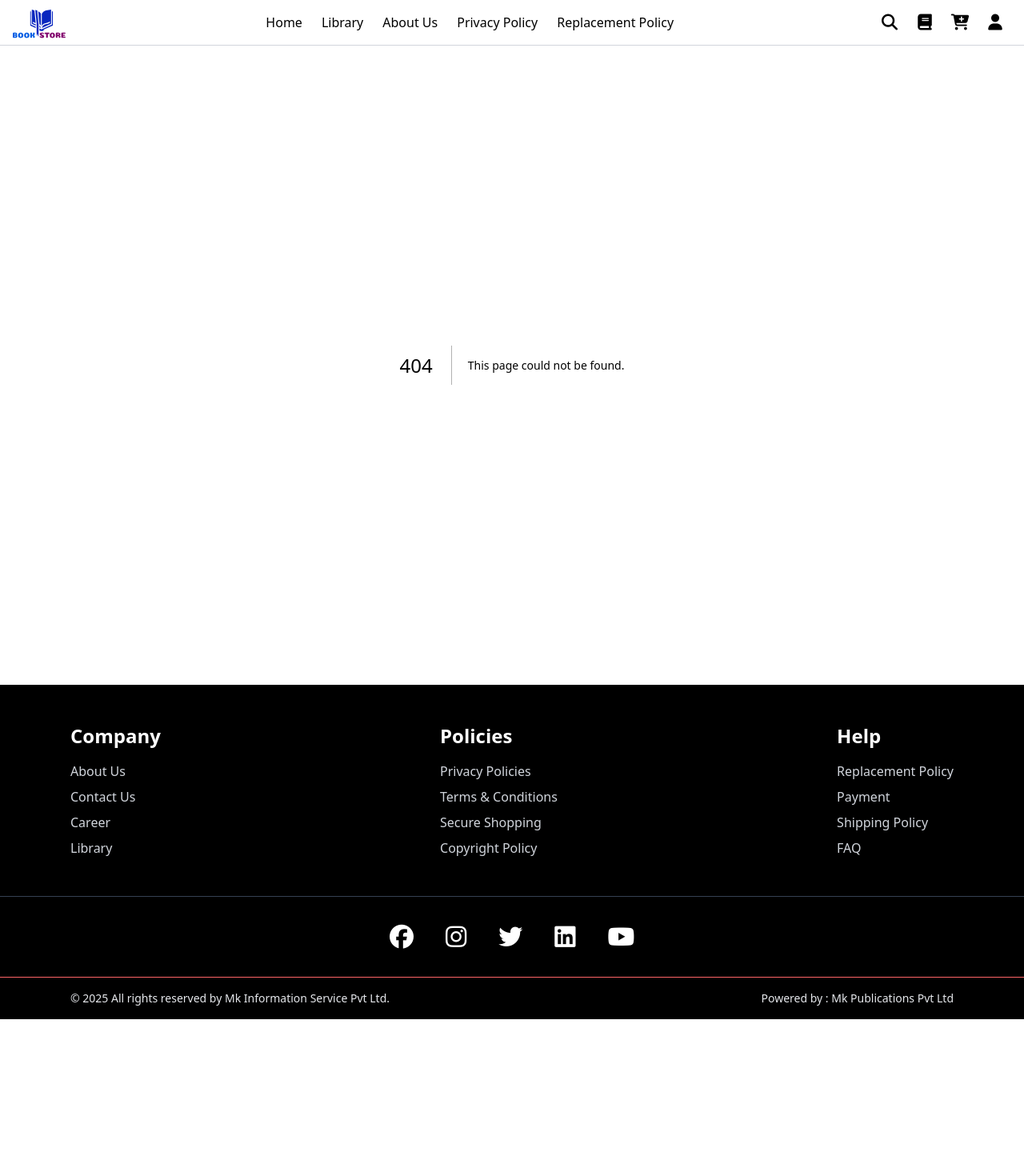
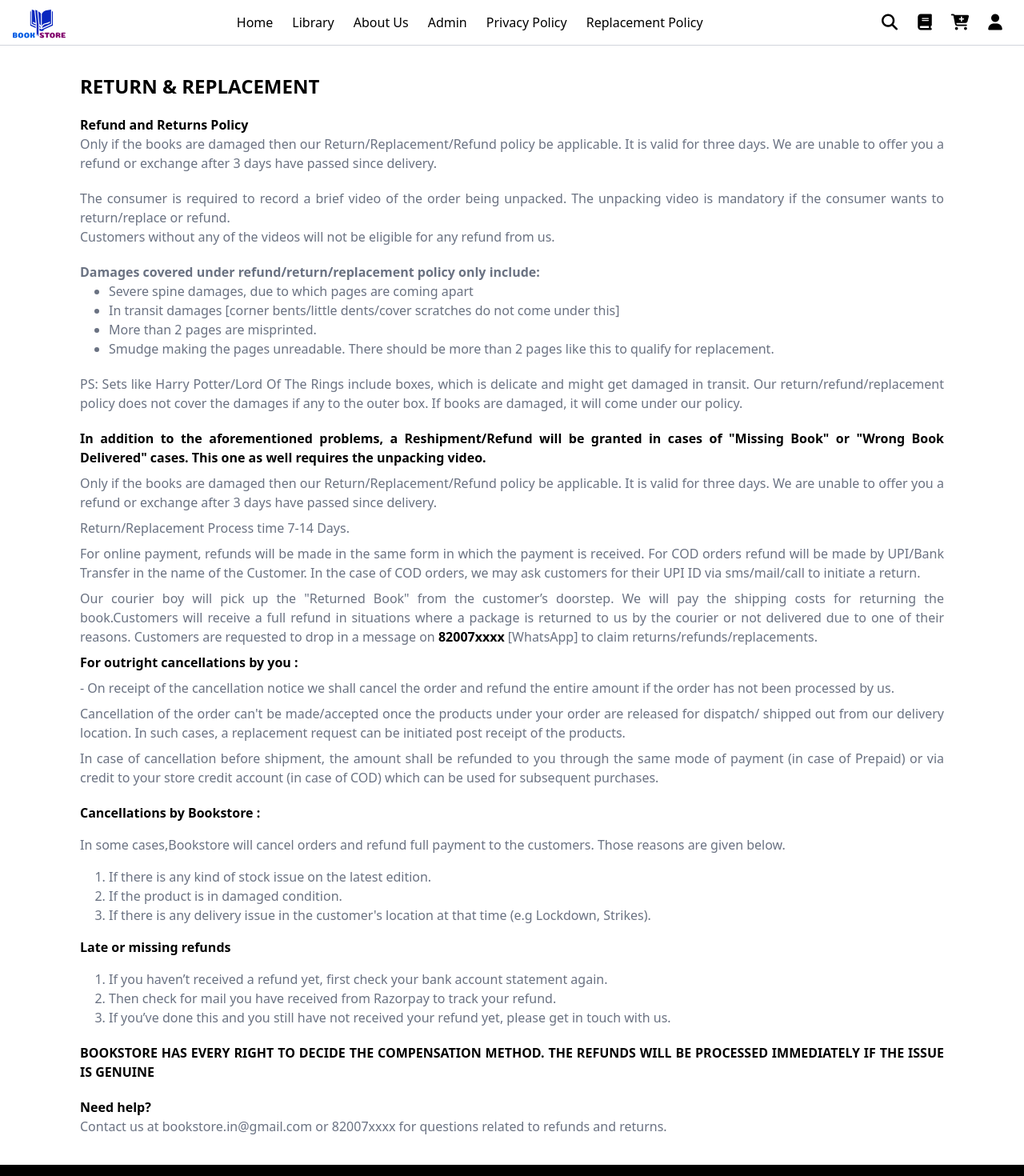
Before and after one commit to Rahulptl2004/Book-Store, a Next.js app: page /replacement in a window 1280 px wide. Before the commit this address had no page. Shown: the top 1470 px of the page at 80% size. Before the commit the page ends 1274 px from the top, so only its background shows below. Built offline with nearby package versions, Linux system fonts and the light colour scheme.

Commit message:
some changes

```diff
--- /dev/null
+++ b/src/app/privacy/page.tsx
@@ -0,0 +1,48 @@
+import React from 'react'
+
+const page = () => {
+    return (
+        <div className='w-full flex justify-center p-9'>
+            <div className='w-270 h-auto flex flex-col gap-5'>
+                <div>
+                    <div className='font-semibold text-3xl py-4'>
+                        <h1>Privacy Policy</h1>
+                    </div>
+                    <div className='font-sans  list-disc uppercase  '>
+                        <p className='first-letter:text-2xl text-l text-gray-600'>BookStore is committed to ensuring that your privacy is protected. Should we ask you to provide certain information by which you can be identified when using this website, then you can be assured that it will only be used in accordance with this privacy statement. BookStore may change this policy from time to time by updating this page.</p>
+                    </div>
+                    <ul className='list-disc pl-8 uppercase py-2 flex flex-col gap-2  text-gray-600'>
+                        <li>
+                            Name, Contact information including email address.
+                        </li>
+                        <li>
+                            Demographic information such as postcode, preferences, and interests.
+                        </li>
+                    </ul>
+                </div>
+
+                <div className='uppercase'>
+                    <span className='font-semibold'>WHAT WE DO WITH THE INFORMATION WE GATHER</span>
+                    <div className='text-gray-600 text-justify'>
+                        <p>
+                            We require this information to understand your needs and provide you with a better service, and in particular for the following reasons:
+                        </p>
+                        <ul className='list-disc pl-8 uppercase py-7 flex flex-col gap-2'>
+                            <li>We may use the information to improve our products and services.</li>
+                            <li>We may periodically send promotional emails about new products, special offers, or other information which we think you may find interesting using the email address which you have provided.</li>
+                            <li>From time to time, we may also use your information to contact you for market research purposes. We may contact you by email, phone, fax, or mail. We may use the information to customize the website according to your interests.</li>
+                        </ul>
+                    </div>
+                </div>
+                <div>
+                    <h1 className='font-semibold text-xl'>SECURITY</h1>
+                    <div>
+                        <p className='first-letter:text-2xl text-l text-gray-600 uppercase'>We are committed to ensuring that your information is secure. In order to prevent unauthorized access or disclosure, we have put in place suitable physical, electronic, and managerial procedures to safeguard and secure the information we collect online. We don't offer, lease, or credit your personal information to outsiders without your consent. We will disclose your personal information if only required by law or in good faith belief that such actions are necessary for the following circumstances.</p>
+                    </div>
+                </div>
+            </div>
+        </div>
+    )
+}
+
+export default page
--- /dev/null
+++ b/src/app/replacement/page.tsx
@@ -0,0 +1,75 @@
+import React from 'react'
+
+const page = () => {
+    return (
+        <div className='w-full flex justify-center p-9 text-justify'>
+            <div className='w-270 h-auto flex flex-col gap-5'>
+                <div className='font-semibold text-2xl'>
+                    <h1>RETURN & REPLACEMENT</h1>
+                </div>
+                <div>
+                    <span className='font-semibold'>Refund and Returns Policy</span>
+                    <p className='text-gray-500'>Only if the books are damaged then our Return/Replacement/Refund policy be applicable. It is valid for three days. We are unable to offer you a refund or exchange after 3 days have passed since delivery.</p>
+                </div>
+
+                <div>
+                    <p className='text-gray-500'>The consumer is required to record a brief video of the order being unpacked. The unpacking video is mandatory if the consumer wants to return/replace or refund.</p>
+                    <p className='text-gray-500'>Customers without any of the videos will not be eligible for any refund from us.</p>
+                </div>
+                <div className='text-gray-500'>
+                    <p className='font-semibold'>Damages covered under refund/return/replacement policy only include:</p>
+                    <ul className='list-disc pl-9'>
+                        <li>Severe spine damages, due to which pages are coming apart</li>
+                        <li>In transit damages [corner bents/little dents/cover scratches do not come under this]</li>
+                        <li>More than 2 pages are misprinted.</li>
+                        <li>Smudge making the pages unreadable. There should be more than 2 pages like this to qualify for replacement.</li>
+                    </ul>
+                </div>
+                <div className='text-gray-500'>
+                    <p>PS: Sets like Harry Potter/Lord Of The Rings include boxes, which is delicate and might get damaged in transit. Our return/refund/replacement policy does not cover the damages if any to the outer box. If books are damaged, it will come under our policy.</p>
+                </div>
+                <div className='flex flex-col gap-2'>
+                    <p className='font-semibold'>
+                        In addition to the aforementioned problems, a Reshipment/Refund will be granted in cases of "Missing Book" or "Wrong Book Delivered" cases.
+                        This one as well requires the unpacking video.
+                    </p>
+                    <p className='text-gray-500'>Only if the books are damaged then our Return/Replacement/Refund policy be applicable. It is valid for three days. We are unable to offer you a refund or exchange after 3 days have passed since delivery.</p>
+                    <p className='text-gray-500'>Return/Replacement Process time 7-14 Days.</p>
+                    <p className='text-gray-500'>For online payment, refunds will be made in the same form in which the payment is received. For COD orders refund will be made by UPI/Bank Transfer in the name of the Customer. In the case of COD orders, we may ask customers for their UPI ID via sms/mail/call to initiate a return.</p>
+                    <p className='text-gray-500'>Our courier boy will pick up the "Returned Book" from the customer’s doorstep. We will pay the shipping costs for returning the book.Customers will receive a full refund in situations where a package is returned to us by the courier or not delivered due to one of their reasons. Customers are requested to drop in a message on <span className='font-semibold text-black'> 82007xxxx</span> [WhatsApp] to claim returns/refunds/replacements.</p>
+                    <h2 className='font-semibold'>For outright cancellations by you :</h2>
+                    <p className='text-gray-500'>- On receipt of the cancellation notice we shall cancel the order and refund the entire amount if the order has not been processed by us.</p>
+                    <p className='text-gray-500'>Cancellation of the order can't be made/accepted once the products under your order are released for dispatch/ shipped out from our delivery location. In such cases, a replacement request can be initiated post receipt of the products.</p>
+                    <p className='text-gray-500'>In case of cancellation before shipment, the amount shall be refunded to you through the same mode of payment (in case of Prepaid) or via credit to your store credit account (in case of COD) which can be used for subsequent purchases.</p>
+                </div>
+                <div className='[&>p]:text-gray-500 flex flex-col gap-4'>
+                    <h2 className='font-semibold '>Cancellations by Bookstore :</h2>
+                    <p>
+                        In some cases,Bookstore will cancel orders and refund full payment to the customers. Those reasons are given below.
+                    </p>
+                    <ul className='list-decimal pl-9 text-gray-500'>
+                        <li>If there is any kind of stock issue on the latest edition.</li>
+                        <li>If the product is in damaged condition.</li>
+                        <li>If there is any delivery issue in the customer's location at that time (e.g Lockdown, Strikes).</li>
+                    </ul>
+                    <h2 className='font-semibold '>Late or missing refunds</h2>
+                    <ul className='list-decimal pl-9 text-gray-500'>
+                        <li>If you haven’t received a refund yet, first check your bank account statement again.</li>
+                        <li>Then check for mail you have received from Razorpay to track your refund.</li>
+                        <li>If you’ve done this and you still have not received your refund yet, please get in touch with us.
+                        </li>
+                    </ul>
+                </div>
+                <div className='font-semibold '>
+                    <p>BOOKSTORE HAS EVERY RIGHT TO DECIDE THE COMPENSATION METHOD. THE REFUNDS WILL BE PROCESSED IMMEDIATELY IF THE ISSUE IS GENUINE</p>
+                </div>
+                <div>
+                    <h2 className='font-semibold'>Need help?</h2>
+                    <p className='text-gray-500'>Contact us at bookstore.in@gmail.com or 82007xxxx for questions related to refunds and returns.</p>
+                </div>
+            </div>
+        </div>
+    )
+}
+
+export default page
--- a/src/component/Navbar/Nav.tsx
+++ b/src/component/Navbar/Nav.tsx
@@ -27,6 +27,7 @@ const Nav = () => {
             <li><a className="" href="/">Home</a></li>
             <li><a className="" href="/category">Library</a></li>
             <li><a className="" href="./about">About Us</a></li>
+            <li><a href="/admin">Admin</a></li>
             <li><a className="" href="/privacy">Privacy Policy</a></li>
             <li><a className="" href="/replacement">Replacement Policy</a></li>
           </ul>
```
Also changed, not shown: 1 other file (tests, documents, lock files or other folders).
